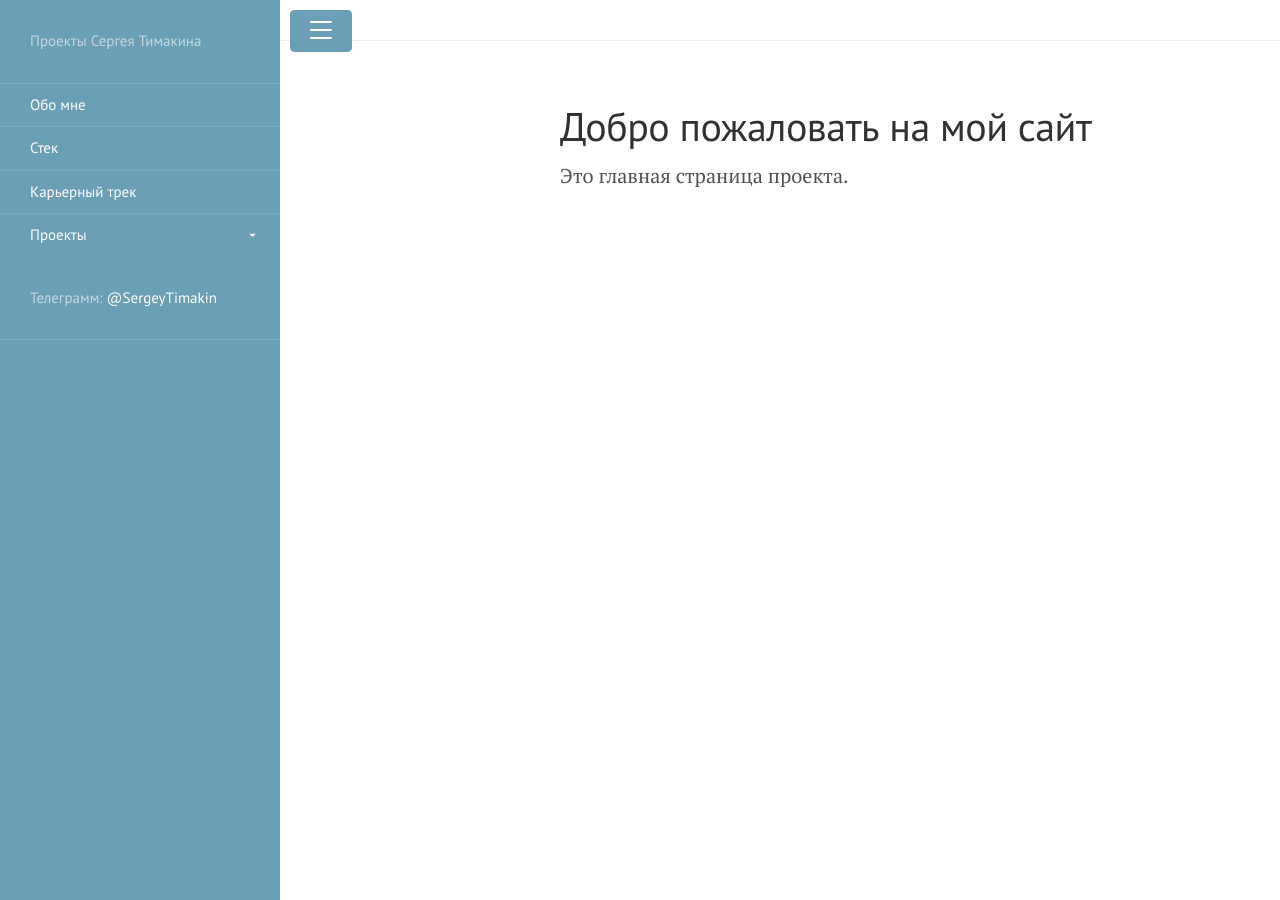
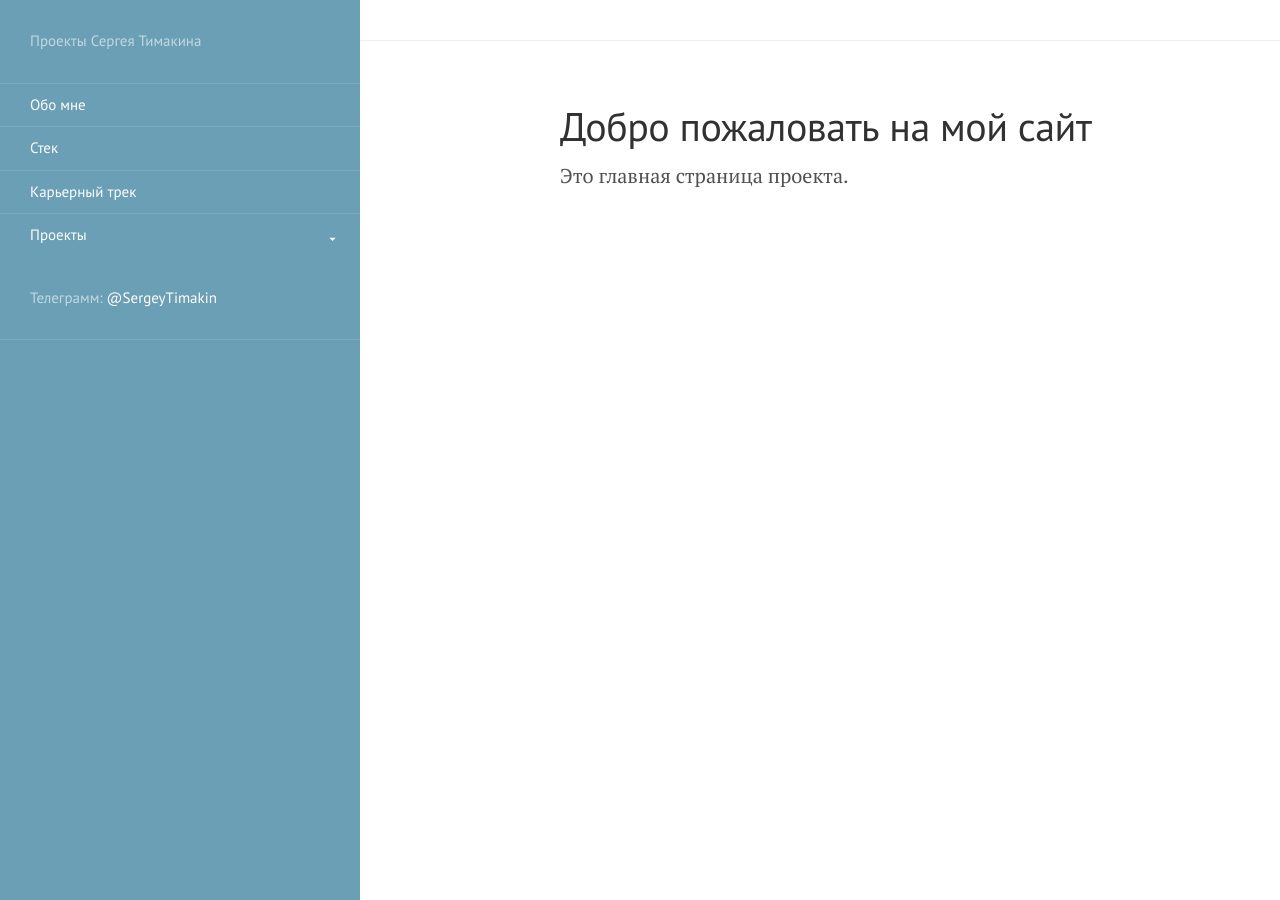
Before and after one commit to Mikrobic/lanyon, a Jekyll site: the page built from pages/index.md, in a window 1280 px wide. Built offline with Jekyll 4.4.1, drawn with Linux system fonts in a browser that asks for light colours.

Commit message:
Форматирование файлов

```diff
--- a/_includes/sidebar.html
+++ b/_includes/sidebar.html
@@ -8,33 +8,72 @@
   <link rel="stylesheet" href="{{ '/public/css/lanyon.css' | absolute_url }}">
   <link rel="stylesheet" href="{{ '/public/css/syntax.css' | absolute_url }}">
   <style>
-    /* Дополнительные стили для анимации */
+    /* Стили для сайдбара и анимаций */
     .sidebar {
+      position: fixed;
+      left: 0;
+      top: 0;
+      bottom: 0;
+      width: 18rem;
+      overflow-y: auto;
+      transform: translateX(-100%);
       transition: transform 0.3s ease;
-      transform: translateX(-100%);
+      z-index: 10;
+      background-color: #f5f5f5;
     }
+
     .sidebar-checkbox:checked ~ .sidebar {
       transform: translateX(0);
     }
+
+    .sidebar-toggle {
+      position: fixed;
+      top: 0.5rem;
+      left: 0.5rem;
+      width: 2rem;
+      height: 2rem;
+      padding: 0.5rem;
+      cursor: pointer;
+      z-index: 20;
+    }
+
+    .sidebar-toggle:before {
+      content: '';
+      display: block;
+      width: 100%;
+      height: 0.25rem;
+      background: #505050;
+      box-shadow: 0 0.5rem 0 0 #505050, 0 1rem 0 0 #505050;
+    }
+
     .sidebar-nav-group .sidebar-submenu {
       max-height: 0;
       overflow: hidden;
       transition: max-height 0.3s ease;
+      padding-left: 1rem;
     }
+
     .sidebar-nav-group.active .sidebar-submenu {
       max-height: 500px;
     }
+
     .toggle-icon {
       transition: transform 0.3s ease;
+      float: right;
+      margin-top: 0.2rem;
     }
+
     .sidebar-nav-group.active .toggle-icon {
       transform: rotate(180deg);
     }
-    .sidebar-toggle {
-      position: fixed;
-      top: 0.5rem;
-      left: 0.5rem;
-      z-index: 100;
+
+    @media (min-width: 48em) {
+      .sidebar {
+        transform: translateX(0) !important;
+      }
+      .sidebar-toggle {
+        display: none;
+      }
     }
   </style>
 </head>
@@ -55,7 +94,7 @@
       <div class="sidebar-nav-group{% if page.url contains '/project/' %} active{% endif %}">
         <a href="javascript:void(0)" class="sidebar-nav-item sidebar-nav-toggle{% if page.url contains '/project/' %} active{% endif %}">
           Проекты
-          <svg class="toggle-icon" viewBox="0 0 24 24">
+          <svg class="toggle-icon" viewBox="0 0 24 24" width="16" height="16">
             <path d="M7 10l5 5 5-5z"/>
           </svg>
         </a>
```
Also changed, not shown: other parts of _includes/sidebar.html (+45 -21 lines).
